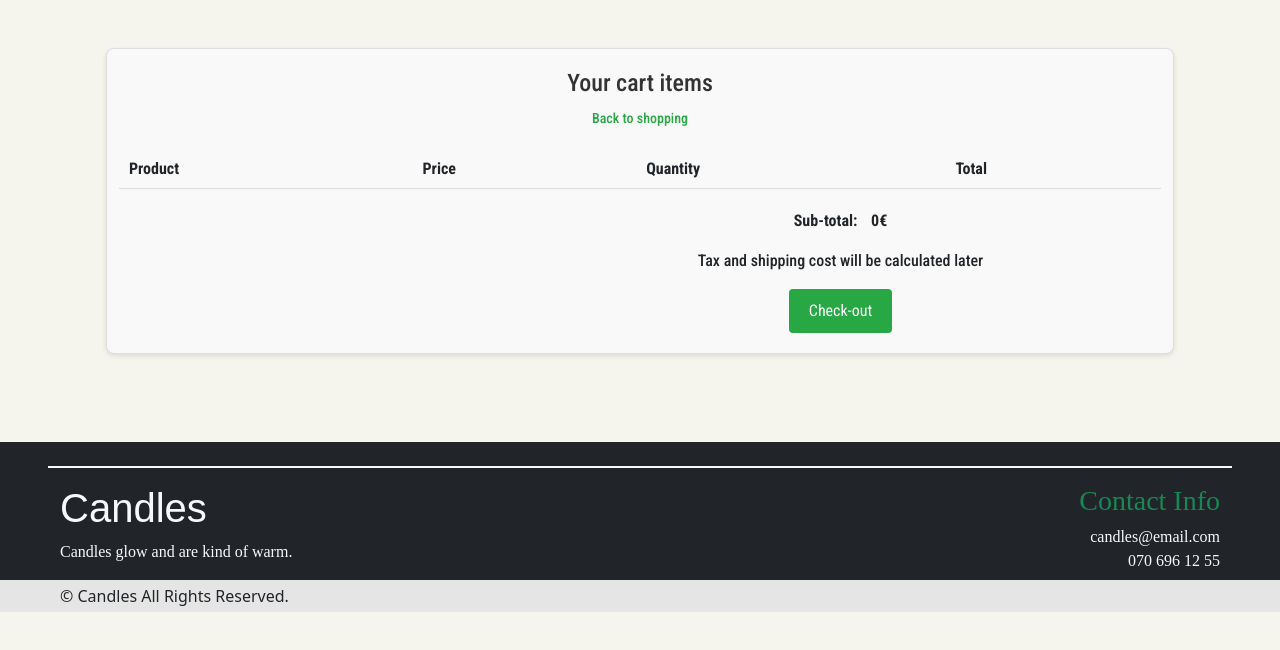
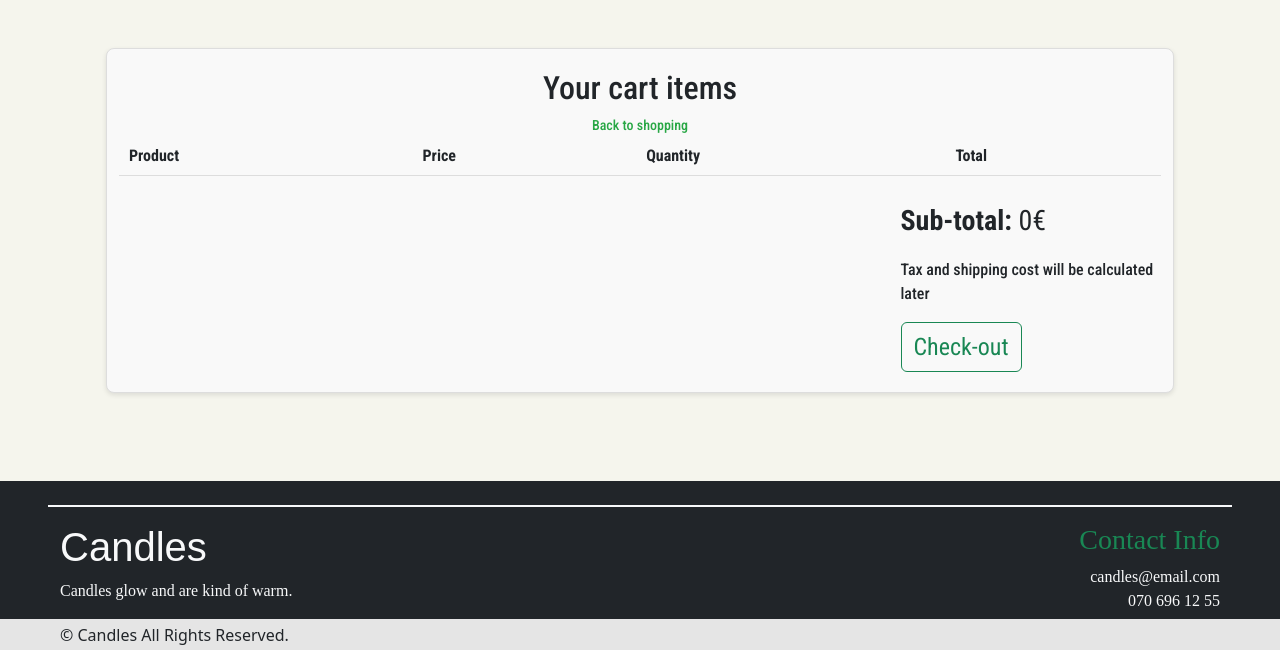
Before and after one commit to tsiapalis/webshop_group, a Django app: page /cart/ in a window 1280 px wide. Shown: the part 86-736 px from the top of the page. Run offline with Django 5.2, Linux system fonts and the light colour scheme; lists and menus that the app fills with data are empty; some libraries are stand-ins or nearby versions; some web fonts are replaced.

Commit message:
fixed some styling

```diff
--- a/static/css/cart.css
+++ b/static/css/cart.css
@@ -10,28 +10,21 @@
     text-align: center;
 }
 
-.cart h1 {
-    font-size: 24px;
-    margin-bottom: 10px;
-    color: #333;
-    text-align: center;
-}
-
 .back-to-shopping {
     color: #28a745;
     text-decoration: none;
     font-size: 14px;
-    text-align: center!important;
+    text-align: center !important;
     position: bottom right !important;
 }
 
 .cart-table {
     width: 100%;
     border-collapse: collapse;
-    margin-top: 20px;
 }
 
-.cart-table th, .cart-table td {
+.cart-table th,
+.cart-table td {
     text-align: left;
     padding: 10px;
     border-bottom: 1px solid #ddd;
@@ -53,47 +46,3 @@
     margin: 0;
     font-size: 16px;
 }
-
-.remove {
-    color: #dc3545;
-    font-size: 12px;
-    text-decoration: none;
-}
-
-.remove:hover {
-    text-decoration: underline;
-}
-
-.cart-summary {
-    padding-right: 80px;
-    margin-top: 20px;
-}
-
-
-
-.cart-summary p {
-    text-align: center;
-}
-
-.cart_total{
-    text-align: center;
-    font-weight: bold;
-}
-
-.cart_price{
-    margin-left: 10px;
-}
-
-.checkout-btn {
-    background: #28a745;
-    color: #fff;
-    border: none;
-    padding: 10px 20px;
-    font-size: 16px;
-    cursor: pointer;
-    border-radius: 4px;
-}
-
-.checkout-btn:hover {
-    background: #218838;
-}
--- a/templates/core_app/cart.html
+++ b/templates/core_app/cart.html
@@ -6,8 +6,8 @@
 <div class="container mt-100 mt-60 p-5">
     <div class="row">
         <section class="cart roboto-font">
-            <h1>Your cart items</h1>
-            <span class="vart_view">
+            <h1 class="fs-2 text-dark text-align-center">Your cart items</h1>
+            <span class="">
                 <a href="{% url 'core_app:discovery' %}" class="back-to-shopping"><span style="text-align: center;">Back
                         to shopping</span></a>
             </span>
@@ -39,9 +39,10 @@
                                 </form>
                             </div>
                         </td>
+
                         <td>{{ item.item.price }}€</td>
                         <td>
-                            <form method="post" action="{% url 'core_app:cart' %}">
+                            <form method="post" action="{% url 'core_app:cart' %}" class="m-0">
                                 {% csrf_token %}
                                 <input type="hidden" name="item_id" value="{{ item.item.id }}">
                                 <input type="number" name="quantity" value="{{ item.quantity }}" min="1" max="10"
@@ -53,13 +54,17 @@
                     {% endfor %}
                 </tbody>
             </table>
-            <div class="cart-summary">
-                <div style="width: 50%; display: block; position: relative; float: right;">
-                    <p class="cart_total">Sub-total: <span class="cart_price">{{ subTotal }}€</span></p>
-                    <p>Tax and shipping cost will be calculated later</p>
-                    <button class="checkout-btn">Check-out</button>
-                </div>
+            <div class="pt-4 ms-auto text-end w-25">
+                <p class="fs-3 fw-bold" style="text-align:start;">
+                    Sub-total: <span class="fw-normal">{{ subTotal }}€</span>
+                </p>
+                <p style="text-align:start;">Tax and shipping cost will be calculated later</p>
 
+                <section class="d-flex justify-content-start">
+                    <button class="btn btn-outline-success fs-4 w-full text-center">
+                        Check-out
+                    </button>
+                </section>
             </div>
         </section>
     </div>
```
